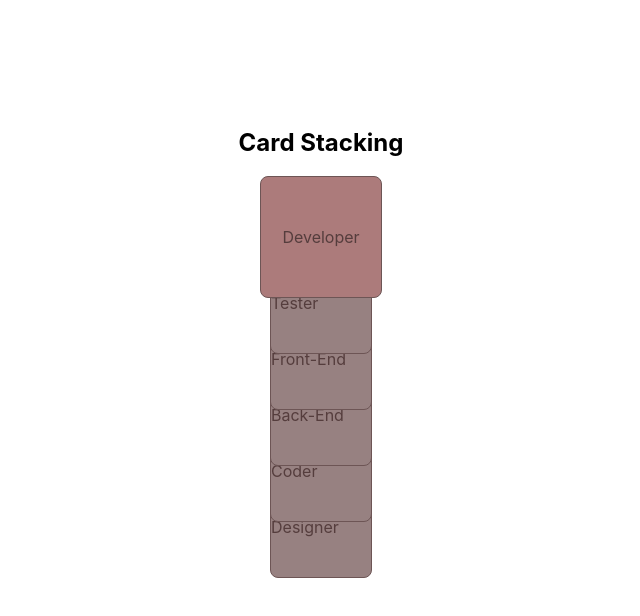
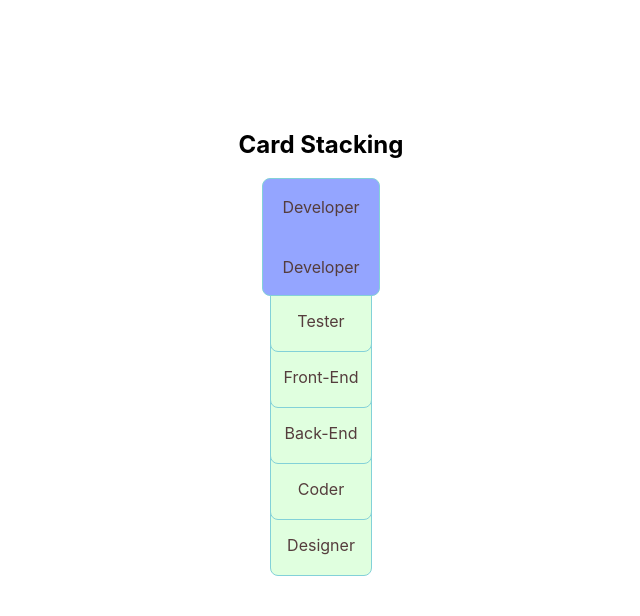
Before and after one commit to Vandna23/FieldArray, a React (Create React App) app: page / in a window 1280 px wide. Shown: the top 616 px of the page, without its empty margins (119-759 px from the left). Built offline with nearby package versions, Linux system fonts and the light colour scheme.

Commit message:
card stacking

```diff
--- a/src/components/Zindex.tsx
+++ b/src/components/Zindex.tsx
@@ -34,6 +34,9 @@ const Zindex = () => {
             zIndex={calculateZIndex(index)}
           >
             {data}
+            <div>
+            {data}
+            </div>
           </StyledDiv>
         );
       })}
--- a/src/style/Zindex.tsx
+++ b/src/style/Zindex.tsx
@@ -11,14 +11,16 @@ export const Wrapper = styled.div`
 export const StyledDiv = styled.div<{ zIndex: number; active: boolean }>`
   color: #553d3d;
   display: flex;
+  flex-direction: column;
+  gap: 40px;
   justify-content: ${({ active }) => (active ? "center" : "none")};
   align-items: center;
   height: 100px;
-  padding: ${({ active }) => (active ? "10px" : 0)};
+  padding: ${({ active }) => (active ? "8px" : 0)};
   width: 100px;
-  border: 1px solid #6d5555;
+  border: 1px solid #83d1d8;
   margin-bottom: -46px;
-  background-color: ${({ active }) => (active ? "#ac7b7b" : "#978181")};
+  background-color: ${({ active }) => (active ? "#94A5FF" : "#E0FFDF")};
   border-radius: 8px;
   position: relative;
   z-index: ${({ zIndex }) => zIndex};
```
